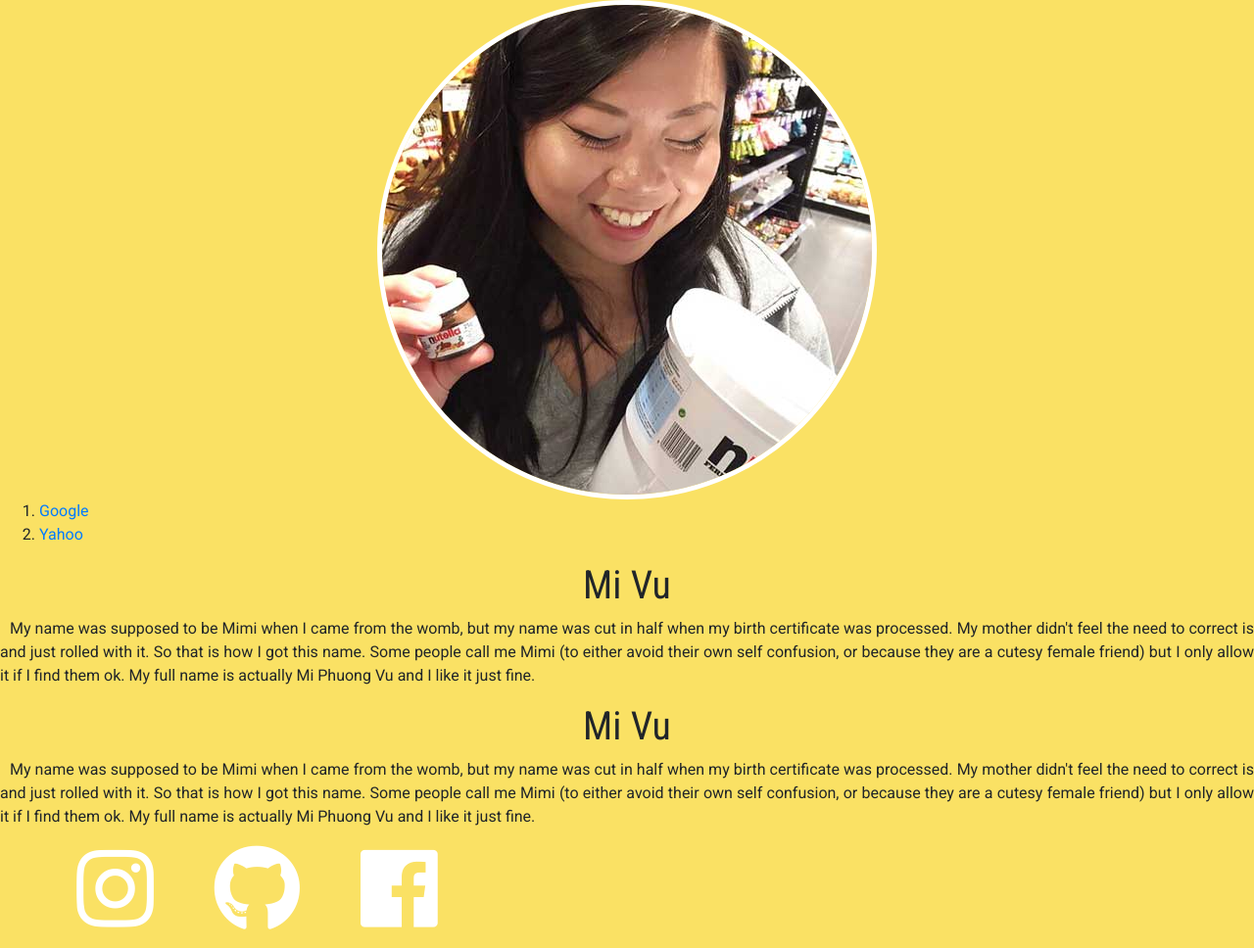
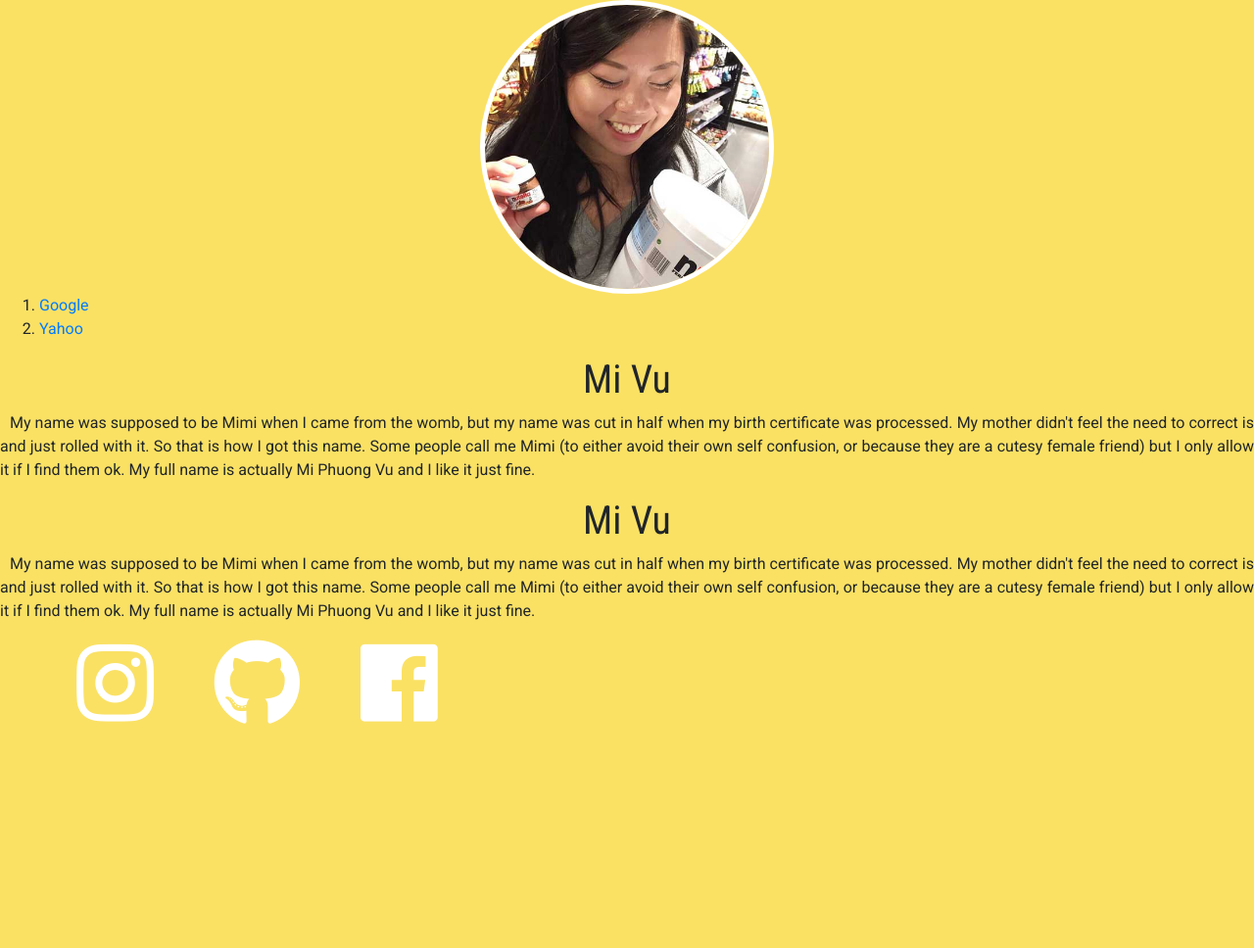
Before and after one commit to MiPhuongVu/thurs-site, a Jekyll site: the page built from index.html, in a window 1280 px wide. Shown: the whole page at 98% size. Built offline with Jekyll 4.4.1, drawn with Linux system fonts in a browser that asks for light colours; nearby versions of some CDN libraries; after the commit the page ends 900 px from its top, so only the background shows below that.

Commit message:
Update main.scss

```diff
--- a/assets/css/main.scss
+++ b/assets/css/main.scss
@@ -42,6 +42,7 @@ body,html {
     margin: 0 auto;
     border:5px solid white;
     border-radius: 300px;
+    width: 300px;
   }
 
   ul >li{
```
